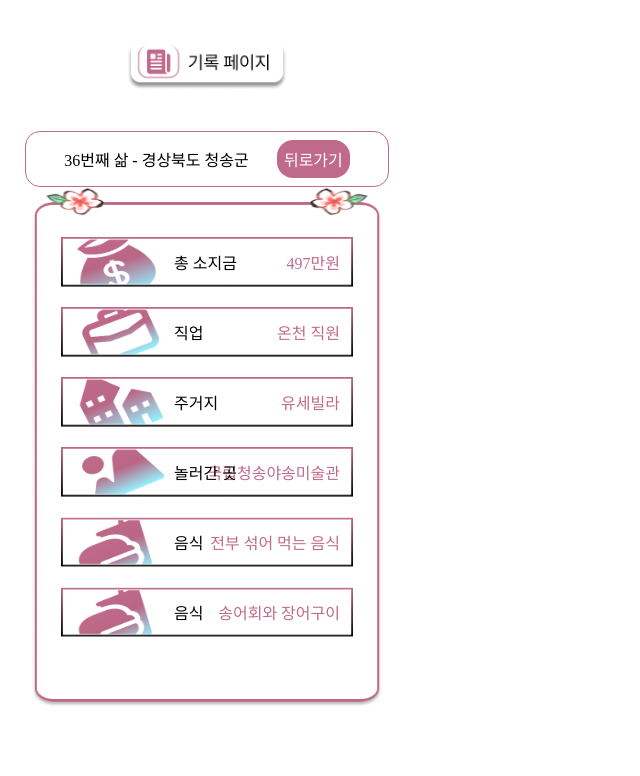
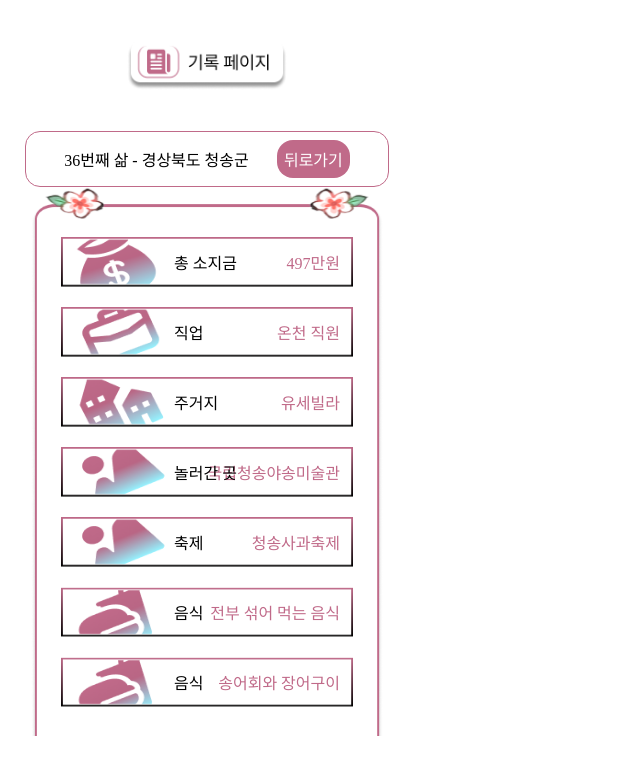
Before and after one commit to mzxxzysy/seed2code, a Django app: page /records/44/ in a window 1280 px wide. Shown: the top 776 px of the page, without its empty margins (0-640 px from the left). Run offline with Django 5.2, Linux system fonts and the light colour scheme; data comes from the database, SQL or seed files in the repository; both versions use the stored data as it was after the commit; some web fonts are replaced.

Commit message:
record 축제 추가

```diff
--- a/project/records/templates/records/game_record_detail.html
+++ b/project/records/templates/records/game_record_detail.html
@@ -24,6 +24,10 @@
     <div class="cate">놀러간 곳</div>
     <div class="data">{{ game.visited_place }}</div>
   </div>
+  <div class="play">
+    <div class="cate">축제</div>
+    <div class="data">청송사과축제</div>
+  </div>
   <div class="make_food">
     <div class="cate">음식</div>
     <div class="data">{{ game.cooked_food }}</div>
```
Also changed, not shown: project/db.sqlite3.
